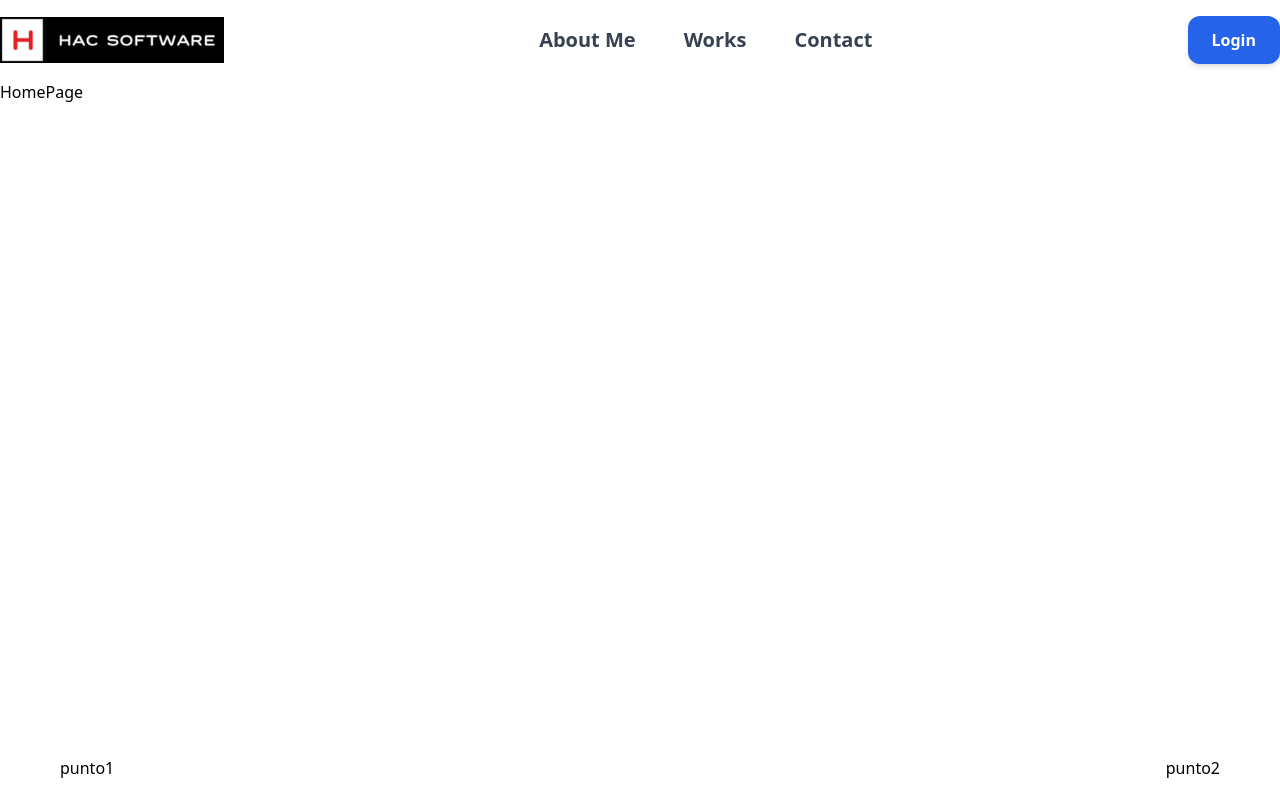
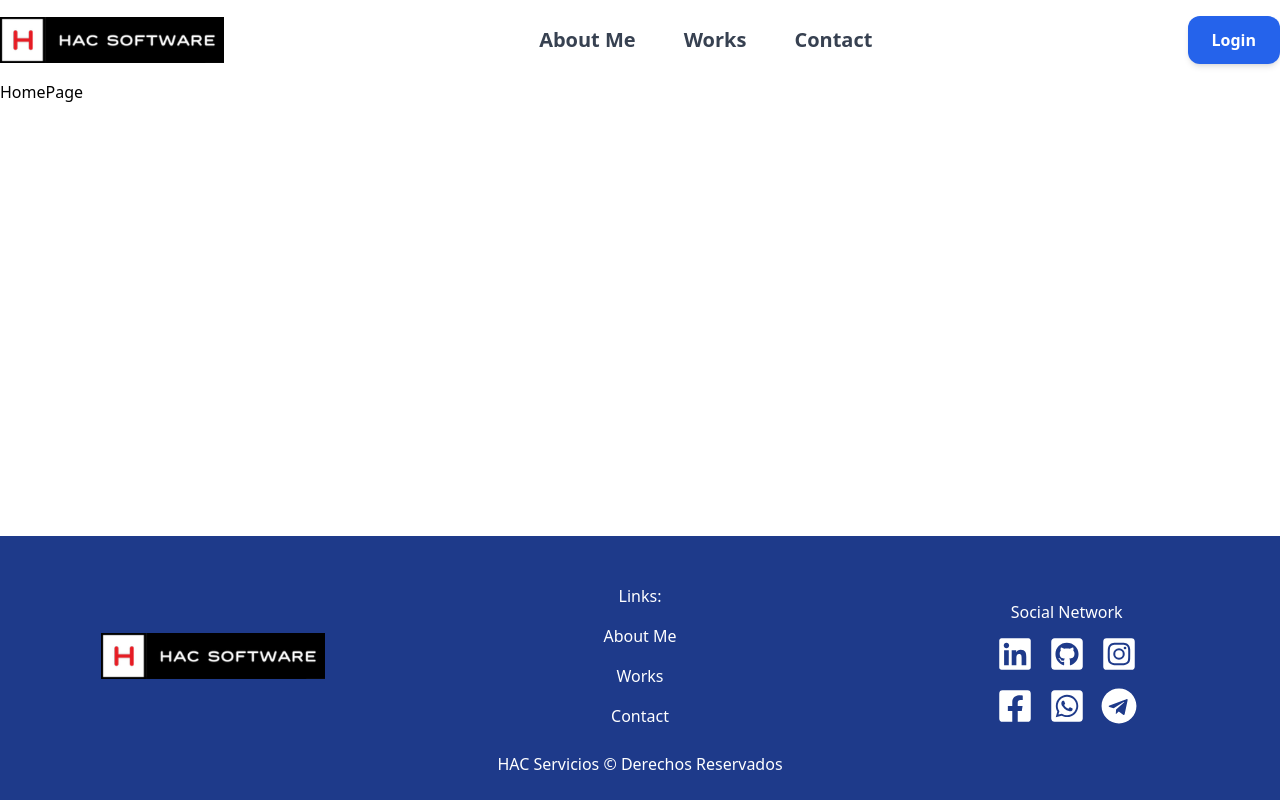
Before and after one commit to hectorc2907/portfolio-hector-clessi, a React (Vite) app: page / in a window 1280 px wide. Built offline with nearby package versions, Linux system fonts and the light colour scheme.

Commit message:
configuramos un footer basico para su uso

```diff
--- a/src/components/common/Footer.jsx
+++ b/src/components/common/Footer.jsx
@@ -1,11 +1,20 @@
+import FooterLogo from "../ui/footer/FooterLogo";
+import FooterMenu from "../ui/footer/FooterMenu";
+import FooterCopy from "../ui/footer/FooterCopy";
+import FooterNetwork from "../ui/footer/FooterNetwork";
+
 const Footer = () => {
   return (
-    <footer>
-      <div className="ml-auto mr-auto max-w-[1200px] flex justify-between py-5">
-        <div className="ml-5">punto1</div>
-        <div className="mr-5">punto2</div>
-      </div>
-    </footer>
+    <>
+      <footer className="flex justify-center bg-blue-900 pt-12 mt-12">
+        <div className="container grid grid-cols-1 md:grid-cols-3">
+          <FooterLogo />
+          <FooterMenu />
+          <FooterNetwork />
+        </div>
+      </footer>
+      <FooterCopy />
+    </>
   );
 };
 
--- /dev/null
+++ b/src/components/ui/footer/FooterCopy.jsx
@@ -0,0 +1,7 @@
+import React from "react";
+
+const FooterCopy = () => {
+  return <p className="bg-blue-900 text-white py-6 text-center">HAC Servicios &copy; Derechos Reservados</p>;
+};
+
+export default FooterCopy;
--- /dev/null
+++ b/src/components/ui/footer/FooterLogo.jsx
@@ -0,0 +1,16 @@
+import { Link } from "react-router-dom";
+import Logo from "../../../assets/images/logo.png";
+
+const FooterLogo = () => {
+  return (
+    <div className="flex justify-center items-center mb-6 md:mb-0">
+      <Link to="/">
+        <div className="w-56">
+          <img src={Logo} alt="Main Logo HAC Software" />
+        </div>
+      </Link>
+    </div>
+  );
+};
+
+export default FooterLogo;
--- /dev/null
+++ b/src/components/ui/footer/FooterMenu.jsx
@@ -0,0 +1,19 @@
+import { MenuOptions } from "../../../mocks/MenuOptions";
+import { Link } from "react-router-dom";
+
+const FooterMenu = () => {
+  return (
+    <div className="flex justify-center">
+      <ul className="flex flex-col items-center gap-4 text-white mb-6 md:mb-0">
+        <li>Links:</li>
+        {MenuOptions.map((option) => (
+          <li key={option.id} className="text-md hover:text-slate-500">
+            <Link to={option.link}>{option.title}</Link>
+          </li>
+        ))}
+      </ul>
+    </div>
+  );
+};
+
+export default FooterMenu;
--- /dev/null
+++ b/src/components/ui/footer/FooterNetwork.jsx
@@ -0,0 +1,43 @@
+import {
+  FaLinkedin,
+  FaGithubSquare,
+  FaInstagramSquare,
+  FaFacebookSquare,
+  FaWhatsappSquare,
+  FaTelegram,
+} from "react-icons/fa";
+
+const FooterNetwork = () => {
+  return (
+    <div div className="flex justify-center items-center text-white">
+      <div className="flex flex-col">
+        <h5 className="text-center py-3">Social Network</h5>
+        <div className="flex text-4xl grid grid-cols-3 gap-4">
+          <a href="https://www.linkedin.com/in/hector-clessi/" target="_blank">
+            <FaLinkedin />
+          </a>
+          <a href="https://github.com/hectorc2907" target="_blank">
+            <FaGithubSquare />
+          </a>
+          <a href="https://www.instagram.com/hectorc2907/" target="_blank">
+            <FaInstagramSquare />
+          </a>
+          <a
+            href="https://www.facebook.com/hectoralberto.clessi/"
+            target="_blank"
+          >
+            <FaFacebookSquare />
+          </a>
+          <a href="https://wa.me/5493812033116" target="_blank">
+            <FaWhatsappSquare />
+          </a>
+          <a href="https://t.me/hectorc2907" target="_blank">
+            <FaTelegram />
+          </a>
+        </div>
+      </div>
+    </div>
+  );
+};
+
+export default FooterNetwork;
```
